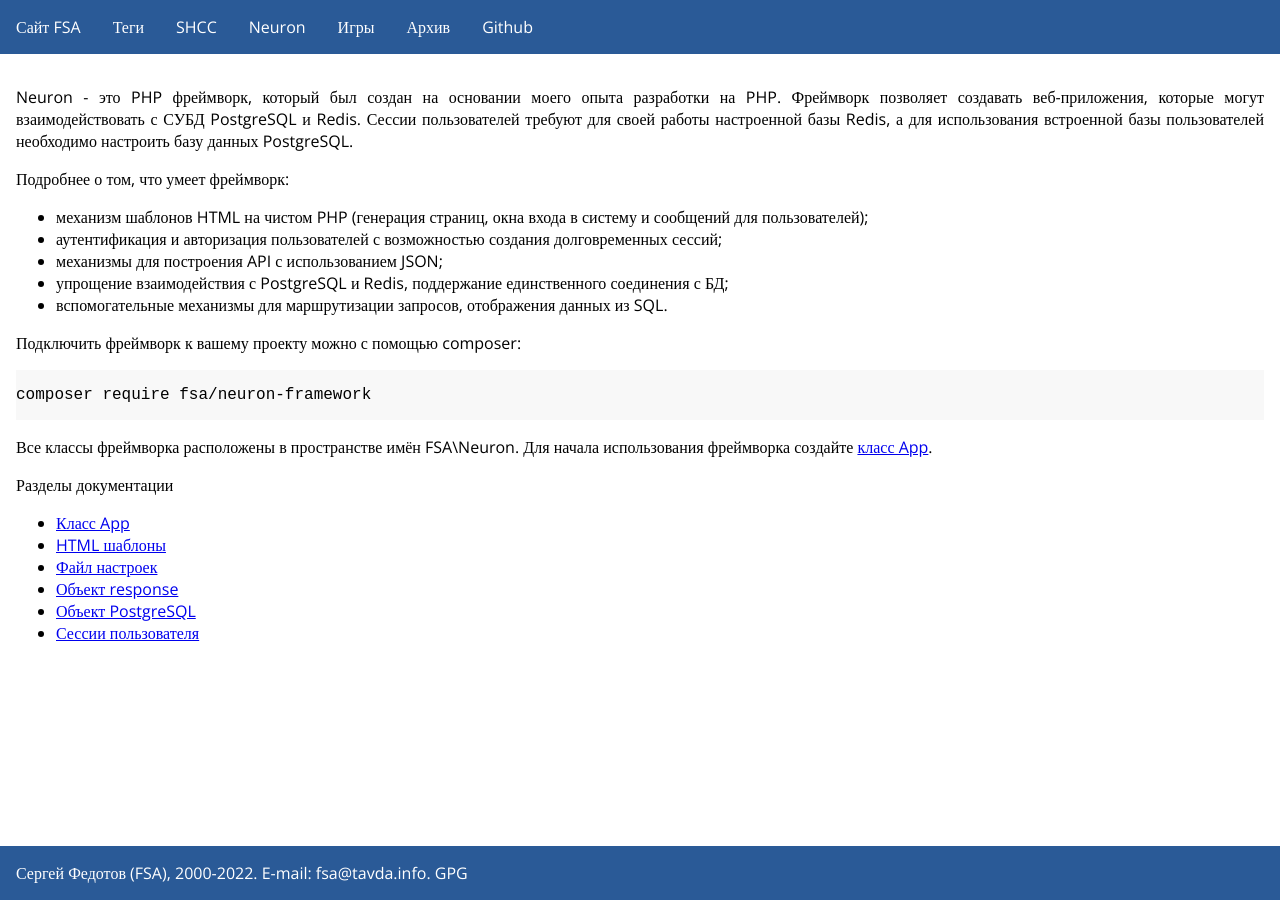
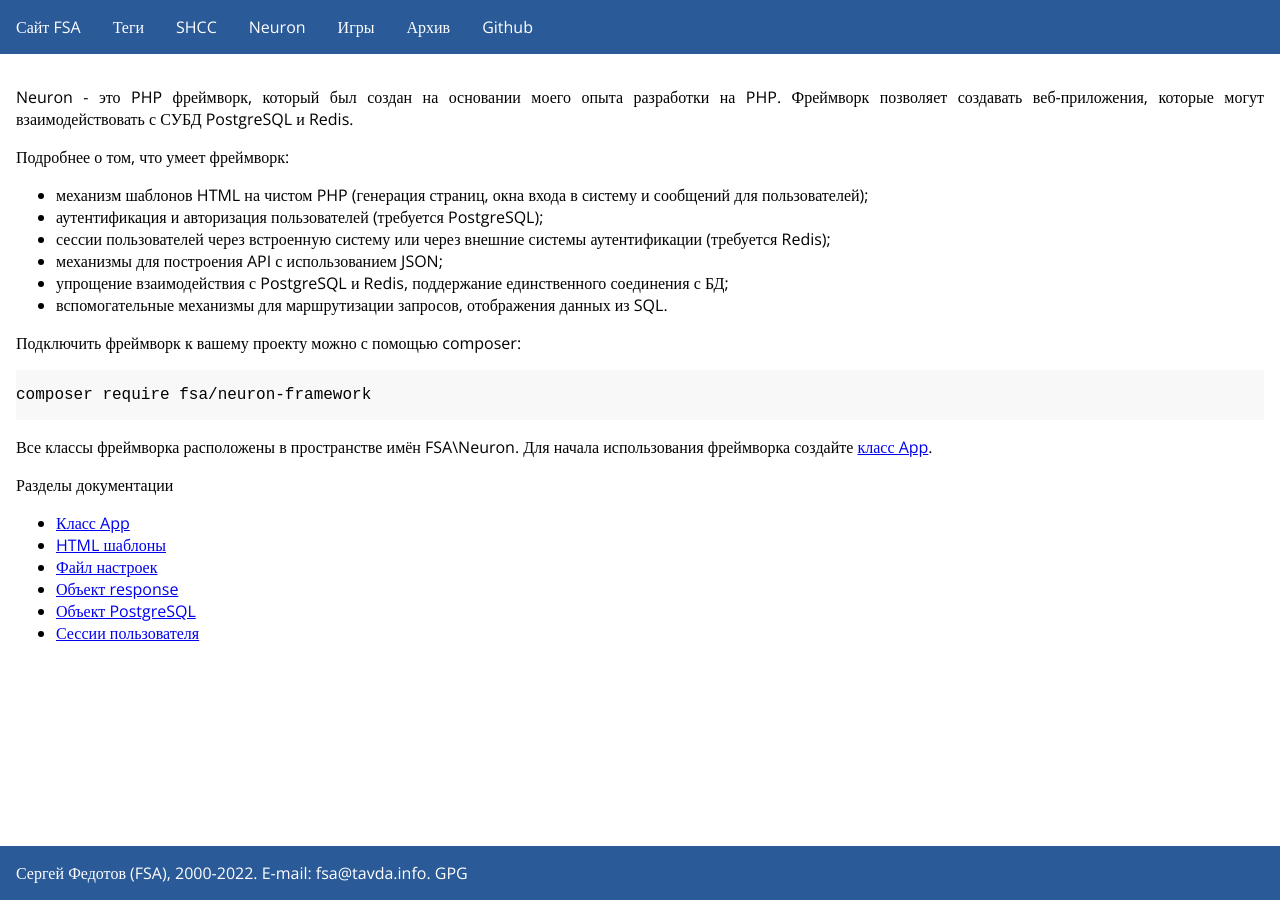
Before and after one commit to fsa/site, a Jekyll site: the page built from neuron/index.md, in a window 1280 px wide. Built offline with Jekyll 4.4.1, drawn with Linux system fonts in a browser that asks for light colours.

Commit message:
Neuron: доработка текста про возможности системы

```diff
--- a/neuron/index.md
+++ b/neuron/index.md
@@ -4,12 +4,13 @@ title: Neuron Framework
 excerpt: PHP фреймворк Neuron.
 ---
 
-Neuron - это PHP фреймворк, который был создан на основании моего опыта разработки на PHP. Фреймворк позволяет создавать веб-приложения, которые могут взаимодействовать с СУБД PostgreSQL и Redis. Сессии пользователей требуют для своей работы настроенной базы Redis, а для использования встроенной базы пользователей необходимо настроить базу данных PostgreSQL.
+Neuron - это PHP фреймворк, который был создан на основании моего опыта разработки на PHP. Фреймворк позволяет создавать веб-приложения, которые могут взаимодействовать с СУБД PostgreSQL и Redis.
 
 Подробнее о том, что умеет фреймворк:
 
 * механизм шаблонов HTML на чистом PHP (генерация страниц, окна входа в систему и сообщений для пользователей);
-* аутентификация и авторизация пользователей с возможностью создания долговременных сессий;
+* аутентификация и авторизация пользователей (требуется PostgreSQL);
+* сессии пользователей через встроенную систему или через внешние системы аутентификации (требуется Redis);
 * механизмы для построения API с использованием JSON;
 * упрощение взаимодействия с PostgreSQL и Redis, поддержание единственного соединения с БД;
 * вспомогательные механизмы для маршрутизации запросов, отображения данных из SQL.
```
